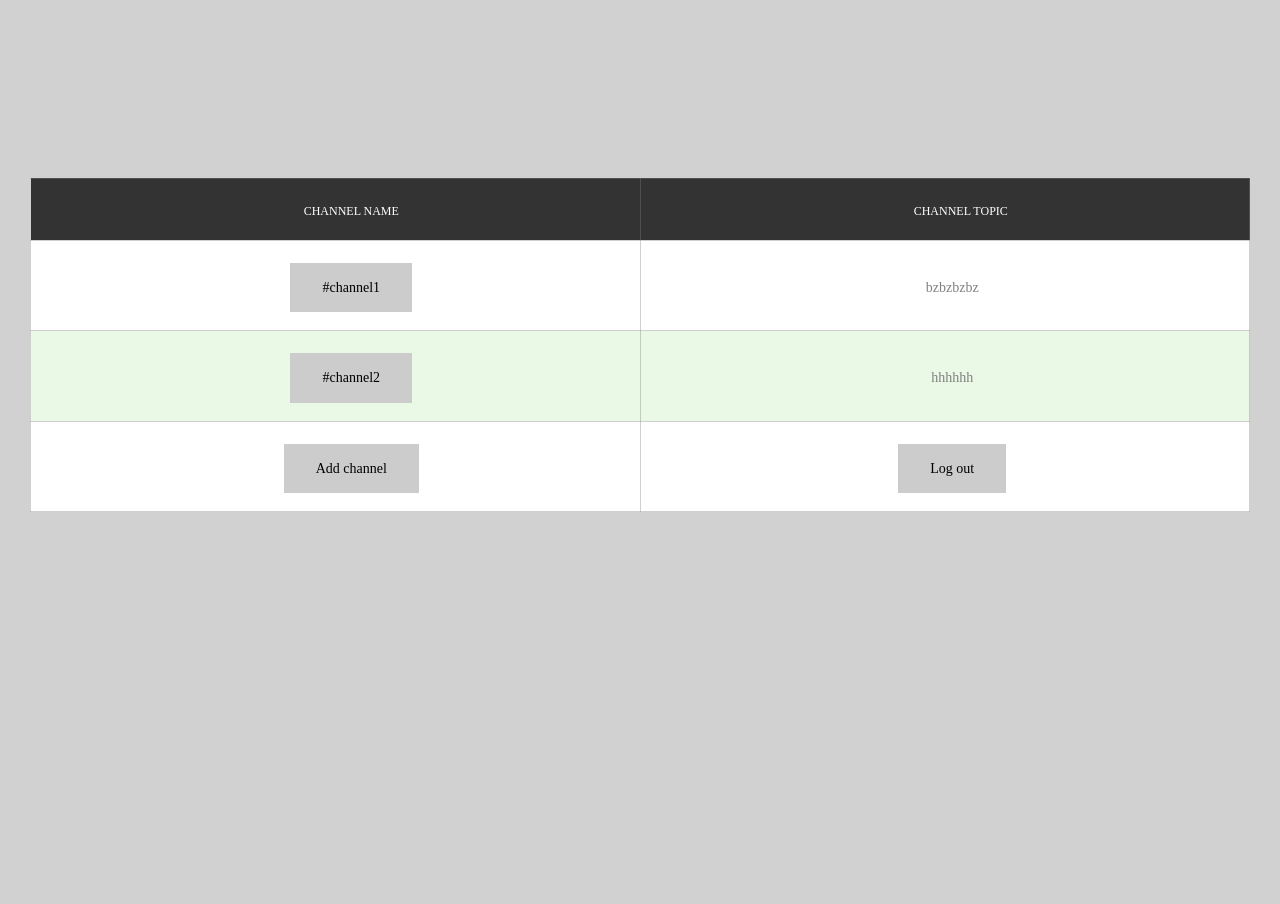
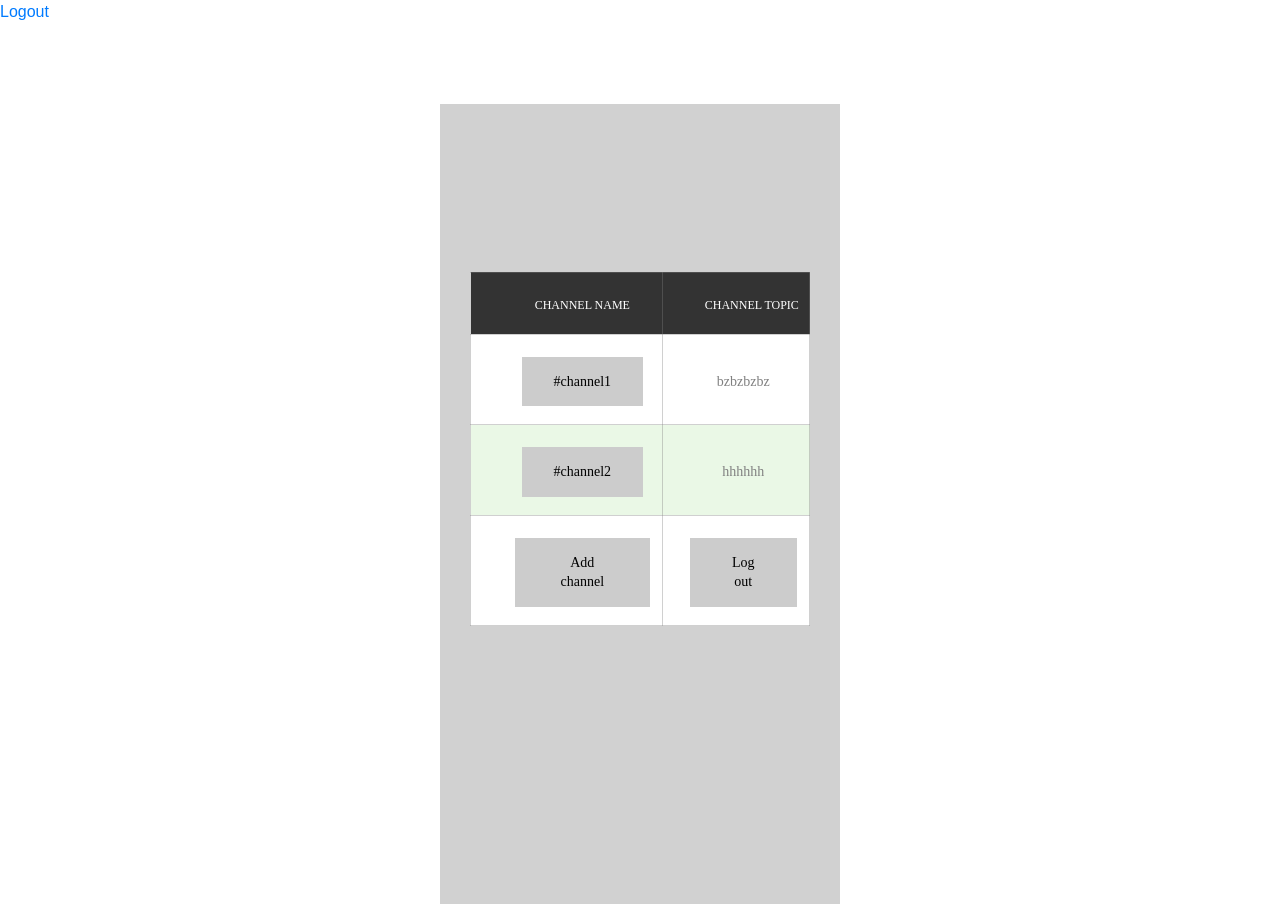
Before and after one commit to EileenFeng/Web_Chatting_Room, a Flask app: template templates/table.html in a window 1280 px wide. Before the commit the page ends 512 px from the top, so only its background shows below. Run offline with Flask 2, Linux system fonts and the light colour scheme; the template is opened without the code that fills it: most values are stand-ins (such as "Sample title", 1, 10 or a date in 2020); some libraries are stand-ins or nearby versions; some web fonts are replaced.

Commit message:
add logout

```diff
--- a/templates/table.html
+++ b/templates/table.html
@@ -27,6 +27,9 @@
 <!--===============================================================================================-->
 </head>
 <body>
+	<a href="/logout">Logout</a>
+  <input type="hidden" id="uid" value="{{uid}}">
+  <div style="width: 400px; margin: 80px auto; ">
 
 	<div class="limiter">
 		<div class="container-table100">
```
